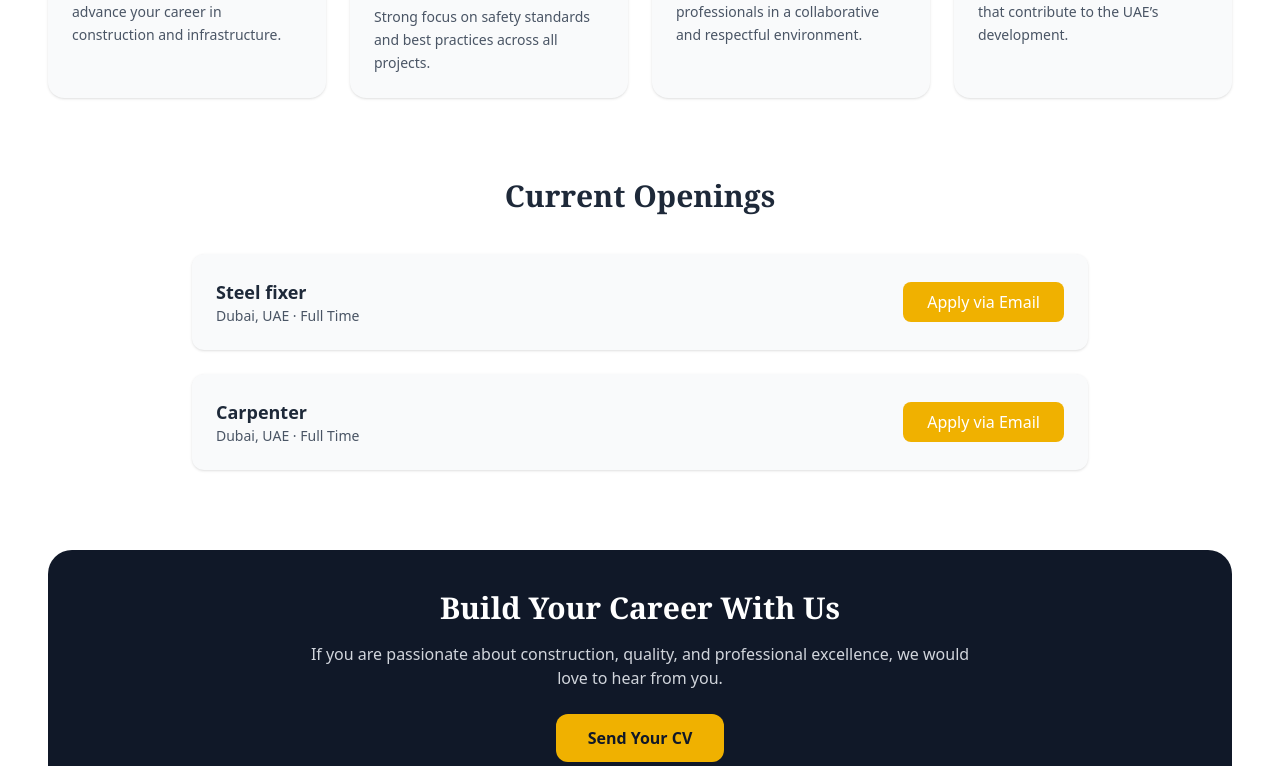
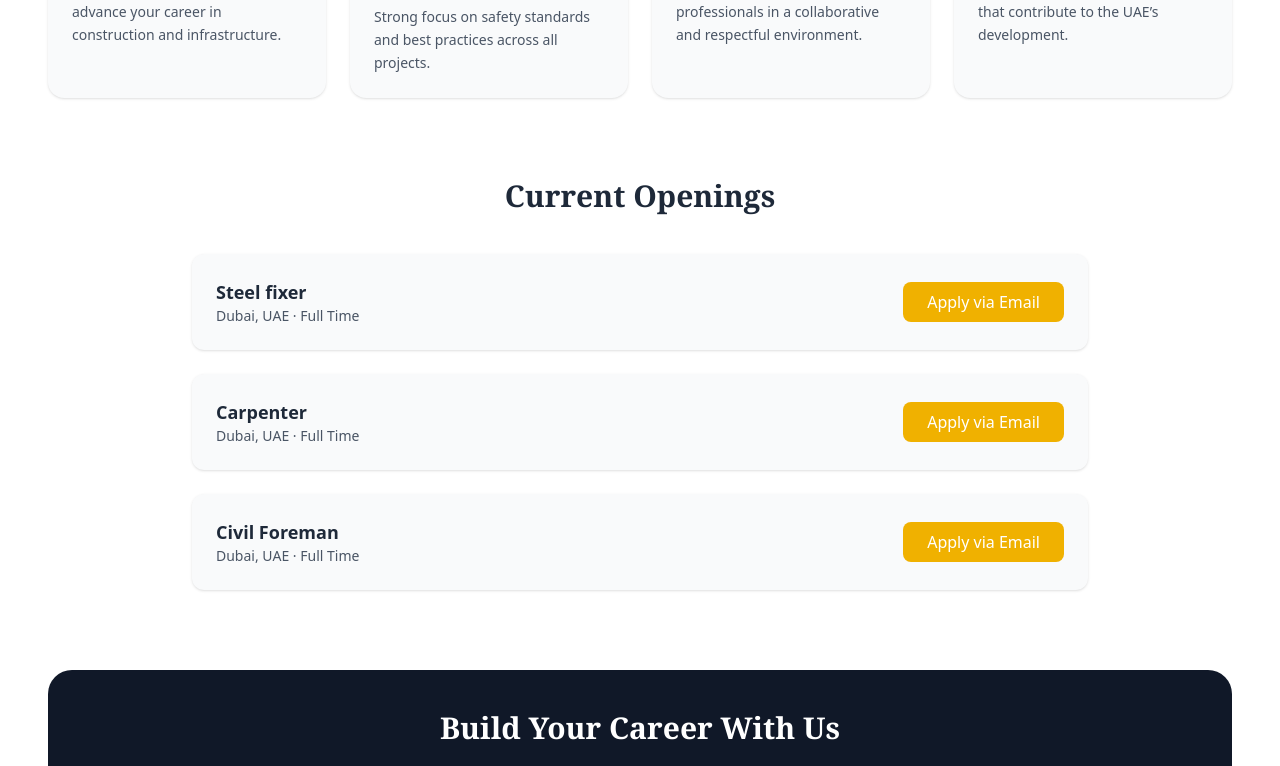
Before and after one commit to jwaralebda/website, a Next.js app: page /career in a window 1280 px wide. Shown: the part 522-1288 px from the top of the page. Built offline with nearby package versions, Linux system fonts and the light colour scheme.

Commit message:
civil foreman

```diff
--- a/app/career/page.tsx
+++ b/app/career/page.tsx
@@ -36,6 +36,12 @@ const Career = () => {
     {
       id: 2,
       title: "Carpenter",
+      location: "Dubai, UAE",
+      type: "Full Time"
+    },
+     {
+      id: 2,
+      title: "Civil Foreman",
       location: "Dubai, UAE",
       type: "Full Time"
     },
```
